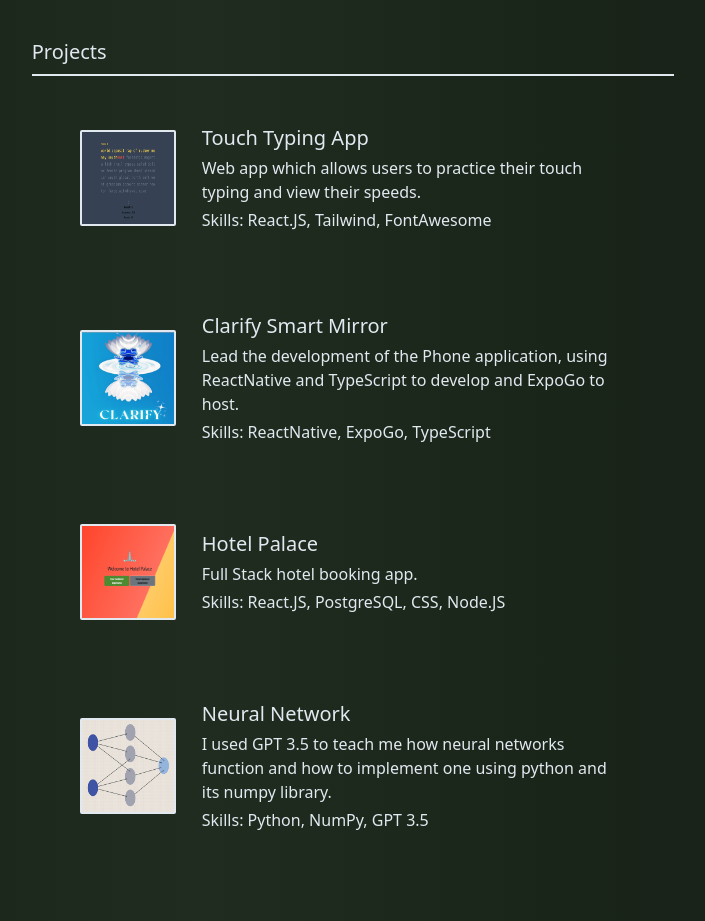
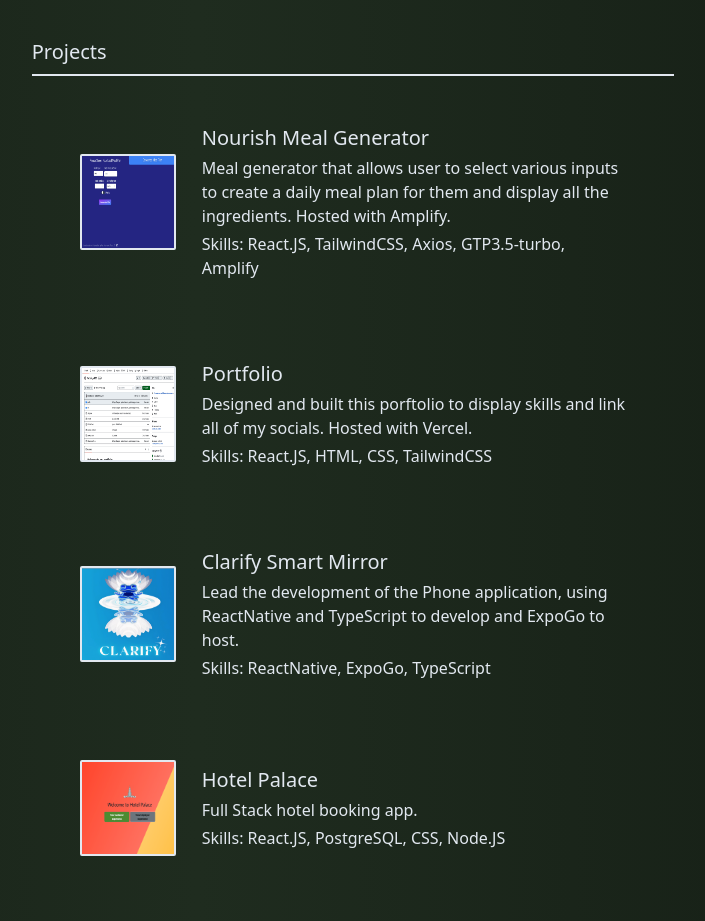
Before and after one commit to AlexSteeves/Portfolio_v1.0.3, a React (Create React App) app: page / in a window 1280 px wide. Shown: the part 1120-2041 px from the top of the page, without its empty margins (566-1271 px from the left). Built offline with nearby package versions, Linux system fonts and the light colour scheme.

Commit message:
Added New projects

```diff
--- a/src/Data/ExperienceData.js
+++ b/src/Data/ExperienceData.js
@@ -28,13 +28,22 @@
 
 export const projects = [
   {
-    picture: "pictures/AlgoType.png",
-    title: "Touch Typing App",
-    description:
-      "Web app which allows users to practice their touch typing and view their speeds.",
-    tools: "React.JS, Tailwind, FontAwesome",
-    link: "https://github.com/AlexSteeves/algotype",
+
+    picture: "pictures/Nourish.png",
+    title:"Nourish Meal Generator",
+    description:"Meal generator that allows user to select various inputs to create a daily meal plan for them and display all the ingredients. Hosted with Amplify.",
+    tools: "React.JS, TailwindCSS, Axios, GTP3.5-turbo, Amplify",
+    link: "https://github.com/AlexSteeves/Nourish-MealPlanGenerator",
   },
+
+  {
+    picture: "pictures/PortfolioGit.png",
+    title: "Portfolio",
+    description: "Designed and built this porftolio to display skills and link all of my socials. Hosted with Vercel.",
+    tools: "React.JS, HTML, CSS, TailwindCSS",
+    link: "https://github.com/AlexSteeves/Portfolio_v1.0.3",
+  },
+
   {
     picture: "pictures/clarify.png",
     title: "Clarify Smart Mirror",
@@ -57,6 +66,21 @@
     link: "https://github.com/AlexSteeves/BasicNeuralNetwork",
   },
 ];
+
+
+/*
+
+
+{
+    picture: "pictures/AlgoType.png",
+    title: "Touch Typing App",
+    description:
+      "Web app which allows users to practice their touch typing and view their speeds.",
+    tools: "React.JS, Tailwind, FontAwesome",
+    link: "https://github.com/AlexSteeves/algotype",
+  },
+
+*/
 
 export const languages = [
   "Java",
```
Also changed, not shown: public/pictures/Nourish.png (added), public/pictures/PortfolioGit.png (added).
